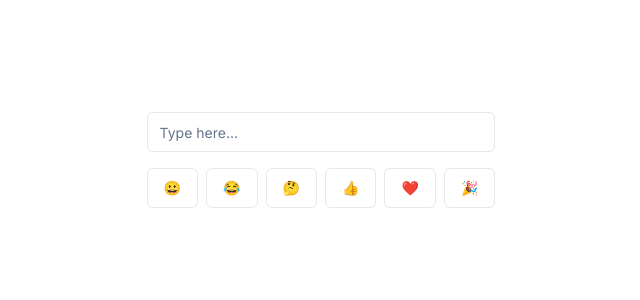
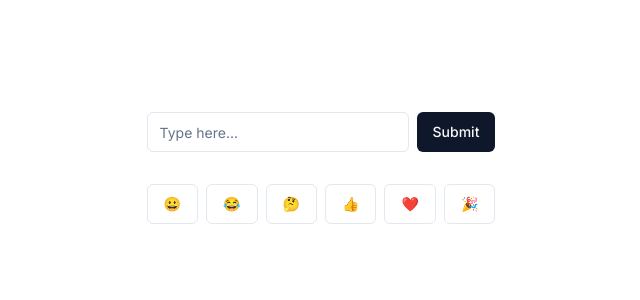
Before and after one commit to avempaty/EmojiAI, a Next.js app in the folder emoji-ai-project/: page / in a window 1280 px wide. Shown: the top 300 px of the page, without its empty margins (319-959 px from the left). Built offline with nearby package versions, Linux system fonts and the light colour scheme.

Commit message:
added submit button

```diff
--- a/emoji-ai-project/src/app/textbox.tsx
+++ b/emoji-ai-project/src/app/textbox.tsx
@@ -1,5 +1,5 @@
 "use client"
-import { useState, useEffect, ChangeEvent } from "react"
+import { useState, useEffect, FormEvent } from "react"
 import { Button } from "@/components/ui/button"
 import { Input } from "@/components/ui/input"
 import { ChatGPT } from "@/pages/apis/chatGPT"
@@ -27,13 +27,13 @@ const TextBox = () => {
     setEmojis(['😀', '😂', '🤔', '👍', '❤️', '🎉'])
   }, [])
 
-  const handleInputChange = async (e: ChangeEvent<HTMLInputElement>) => {
-    setInputText(e.target.value)
+  const handleSubmit = async (e: FormEvent) => {
+    //setInputText(inputText)
     try {
-      let res = await chatGPT.enhanceEmojiExperience(e.target.value)
+      let res = await chatGPT.enhanceEmojiExperience(inputText)
       setSuggestions(res)
     } catch (error) {
-
+      console.error("Error:", error)
     }
     //const filtered = emojis.filter(emoji => emoji.char.includes(e.target.value))
   }
@@ -43,13 +43,21 @@ const TextBox = () => {
   }
   return (
     <div className="p-4">
+      <div className="flex flex-row gap-2 mb-4">
         <Input
           type="text"
           value={inputText}
-        onChange={handleInputChange}
+          onChange={(e) => setInputText(e.target.value)}
           placeholder="Type here..."
           className="mb-4"
         />
+        <Button
+          onClick={handleSubmit}
+          title="submit"
+        >
+          Submit
+        </Button>
+      </div>
       <div className="flex flex-wrap gap-2 mb-4">
         {emojis.map((emoji, index) => (
           <Button
--- a/emoji-ai-project/src/pages/apis/chatGPT.tsx
+++ b/emoji-ai-project/src/pages/apis/chatGPT.tsx
@@ -1,4 +1,3 @@
-import ApiClient from "simple-api-client"
 import OpenAI from "openai"
 //Temporary API KEY right here
 const NEXT_PUBLIC_OPENAI_API_KEY = ''
@@ -11,7 +10,7 @@ export class ChatGPT {
 
     async enhanceEmojiExperience(currentContext: string) {
         const stream = await this.openai.chat.completions.create({
-            model: "gpt-3.5-turbo-0125",
+            model: "gpt-4o-mini",
             messages: [{
                 role: "user", content: `Can you take this sentence and
             give me better emoji suggestions? Sentence: ${currentContext}`
```
Lines whose indentation alone changed are shown as unchanged.
